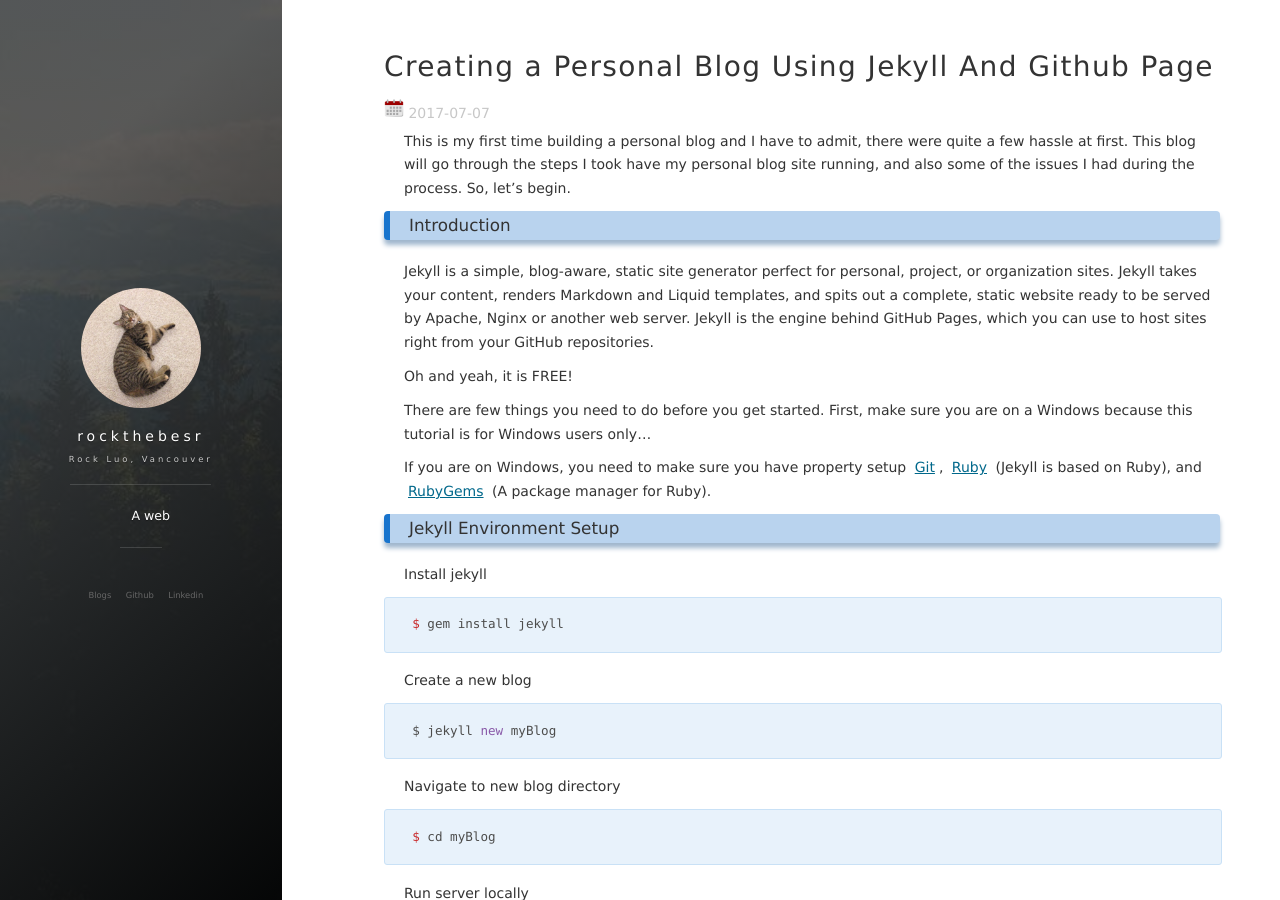
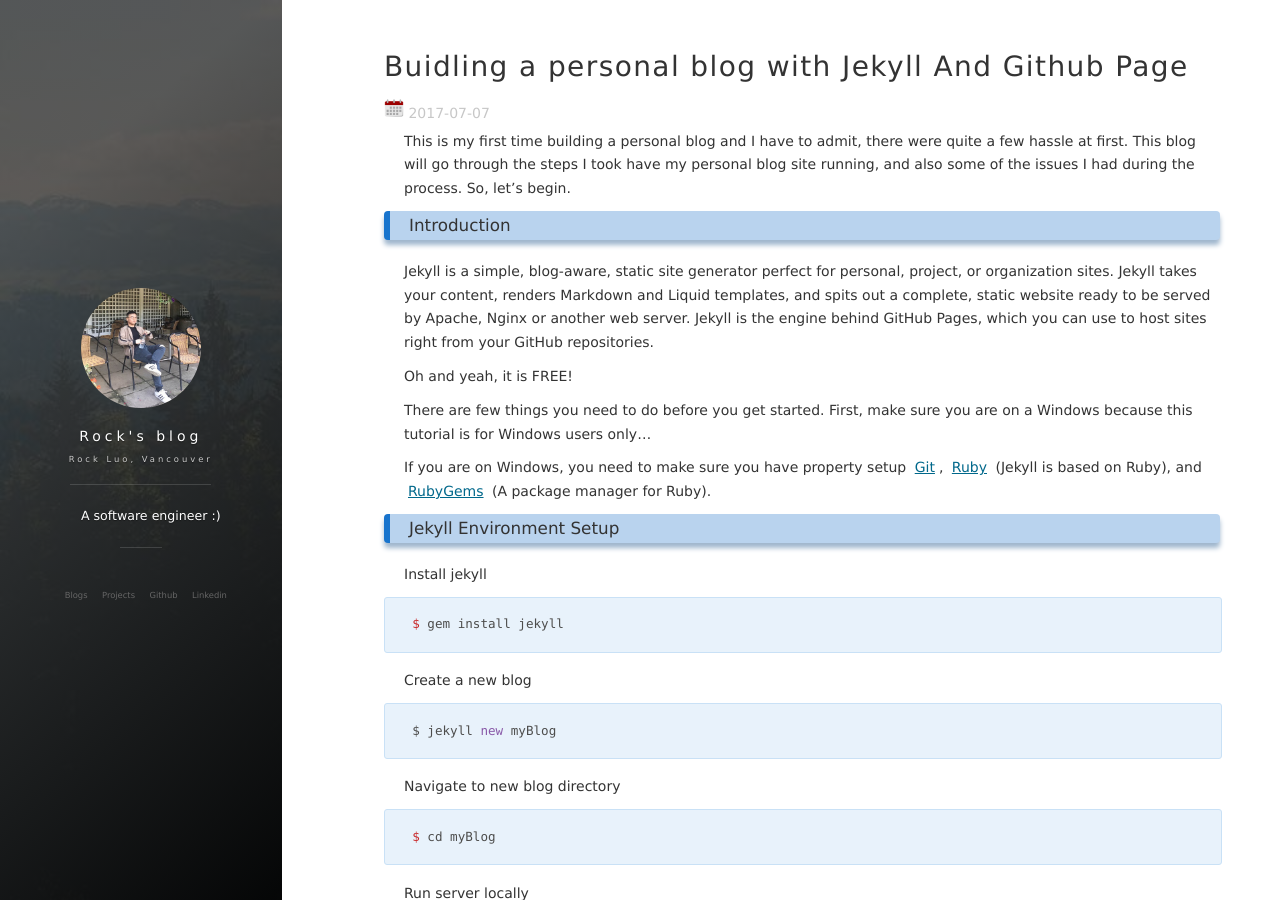
Before and after one commit to rockthebesr/rockthebesr.page.io, a Jekyll site: the page built from _posts/2017-7-7-jekyll_tutorials1.md, in a window 1280 px wide and 900 px high. Built offline with Jekyll 4.4.1, drawn with Linux system fonts in a browser that asks for light colours; nearby versions of some CDN libraries; some of the changed text lies outside the part shown.

Commit message:
add personal profile page, change avatar

```diff
--- a/_config.yml
+++ b/_config.yml
@@ -1,8 +1,9 @@
 # Basic
-title: rockthebesr
+title: Rock's website
+blogName: Rock's blog
 subtitle: Rock Luo, Vancouver
 description: YOCO <br> (you only code once)
-avatarTitle: Eh...Hello!
+avatarTitle: Hello!
 avatarDesc:
 url: "http://rockthebesr.github.io"
 
@@ -42,7 +43,7 @@ nav:
     #- {title: All, description: archive, url: '/archive'}
     #- {title: Tags, description: tags, url: '/tags'}
     #- {title: About, description: about, url: '/about'}
-
+    - {title: Projects, description: projects, url: '/2017/09/projects_portfolio/'}
     - {title: Github, description: github, url: 'https://github.com/rockthebesr'}
     - {title: Linkedin, description: linkedin, url: 'https://www.linkedin.com/in/shiqiluo/'}
 
--- a/_includes/new-old.html
+++ b/_includes/new-old.html
@@ -167,12 +167,12 @@
     {% if page.previous.url %}
     <li class="previous">
       <a href="{{ page.previous.url | prepend: site.baseurl | replace: '//', '/' }}" data-toggle="tooltip" data-placement="top"
-        title="{{page.previous.title}}">上一篇：  <span>{{page.previous.title}}</span>
+        title="{{page.previous.title}}">Previous:   <span>{{page.previous.title}}</span>
             </a>
     </li>
     {% endif %} {% if page.next.url %}
     <li class="next">
-      <a href="{{ page.next.url | prepend: site.baseurl | replace: '//', '/' }}" data-toggle="tooltip" data-placement="top" title="{{page.next.title}}">下一篇：  <span>{{page.next.title}}</span>
+      <a href="{{ page.next.url | prepend: site.baseurl | replace: '//', '/' }}" data-toggle="tooltip" data-placement="top" title="{{page.next.title}}">Next:  <span>{{page.next.title}}</span>
             </a>
     </li>
     {% endif %}
--- a/_includes/side-panel.html
+++ b/_includes/side-panel.html
@@ -5,7 +5,7 @@
     <div class="panel-main__content">
         <!-- avatar-start -->
         <div class="ih-item circle effect right_to_left">
-            <a  title="Navigate to {{ site.title }} " href="/#blog" class="blog-button">
+            <a  title="Navigate to {{ site.blogName }} " href="/#blog" class="blog-button">
                 <div class="img"><img src="/images/avatar.jpg" alt="img"></div>
                 <div class="info">
                     <div class="info-back">
@@ -24,7 +24,7 @@
             </a>
         </div>
         <!-- avatar-end -->
-        <h1 class="panel-cover__title panel-title"><a href="/#blog" title="link to homepage for {{ site.title }}" class="blog-button">{{ site.title }}</a></h1>
+        <h1 class="panel-cover__title panel-title"><a href="/#blog" title="link to homepage for {{ site.blogName }}" class="blog-button">{{ site.blogName }}</a></h1>
         {% if site.subtitle %}
         <span class="panel-cover__subtitle panel-subtitle">{{site.subtitle}}</span>
         {% endif %}
--- a/_posts/2017-7-7-jekyll_tutorials1.md
+++ b/_posts/2017-7-7-jekyll_tutorials1.md
@@ -1,6 +1,6 @@
 ---
 layout: post
-title: Creating a Personal Blog Using Jekyll And Github Page
+title: Buidling a personal blog with Jekyll And Github Page
 date: 2017-07-07
 tags: Blog
 ---
--- a/about.md
+++ b/about.md
@@ -5,9 +5,9 @@ title: About me
 
 A Computer Science student at UBC
 <p>
-A front end developer
+A software engineer
 <p>
-A cat lover
+A learner
 <p>
 
 {% include comments.html %}
--- a/js/main.js
+++ b/js/main.js
@@ -38,7 +38,7 @@ $(document)
 
     var typed = new Typed("#typedDescription", {
       strings: [
-        "A software engineer", "A web developer", "A cat lover", "A pianist and guitar player", "And always a learner"
+        "A student at UBC", "A software engineer :)"
       ],
       typeSpeed: 60,
       backSpeed: 40,
```
Also changed, not shown: _posts/2017-09-06-projects_portfolio.md (added, +81 -0 lines), images/avatar.jpg.
